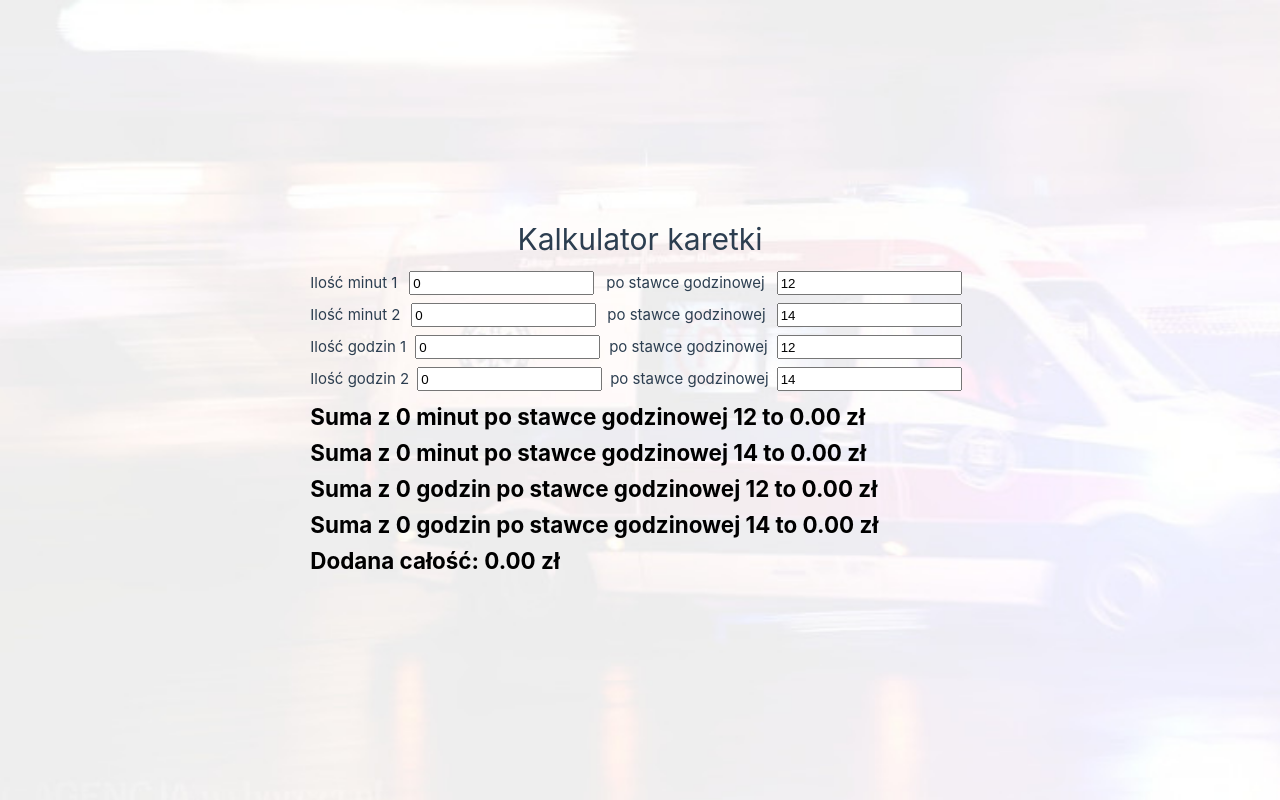
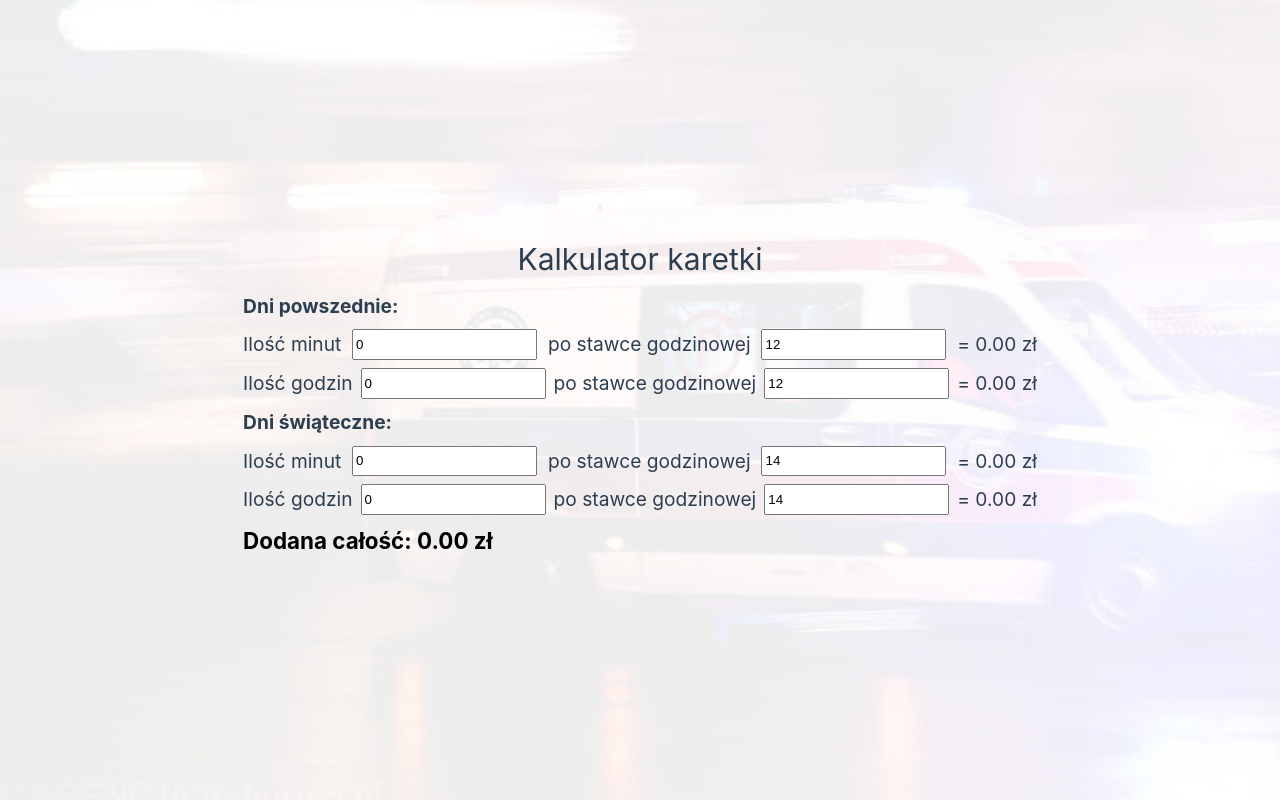
Before and after one commit to thmyrk/ambulance-calculator, a Vue app: page / in a window 1280 px wide. Built offline with nearby package versions, Linux system fonts and the light colour scheme.

Commit message:
Product owner feedback

```diff
--- a/src/components/Calculator.vue
+++ b/src/components/Calculator.vue
@@ -41,37 +41,46 @@ export default {
 <template>
     <div class="calculator">
         <div class="row">
-            Ilość minut 1
+            <div class="which-days">
+                Dni powszednie:
+            </div>
+        </div>
+        <div class="row">
+            Ilość minut
             <input type="number" v-model="minutesNumber1" placeholder="Ilość godzin" />
             po stawce godzinowej
             <input type="number" v-model="hourlyRate1" placeholder="Stawka godzinowa 1" />
+            = {{ calculateMinutes(minutesNumber1, hourlyRate1).toFixed(2) }} zł
         </div>
         <div class="row">
-            Ilość minut 2
+            Ilość godzin
+            <input type="number" v-model="hoursNumber1" placeholder="Ilość godzin" />
+            po stawce godzinowej
+            <input type="number" v-model="hourlyRate3" placeholder="Stawka godzinowa 1" />
+            = {{ calculateHours(hoursNumber1, hourlyRate3).toFixed(2) }} zł
+        </div>
+        <div class="row">
+            <div class="which-days">
+                Dni świąteczne:
+            </div>
+        </div>
+        <div class="row">
+            Ilość minut
             <input type="number" v-model="minutesNumber2" placeholder="Ilość godzin" />
             po stawce godzinowej
             <input type="number" v-model="hourlyRate2" placeholder="Stawka godzinowa 1" />
+            = {{ calculateMinutes(minutesNumber2, hourlyRate2).toFixed(2) }} zł
         </div>
         <div class="row">
-            Ilość godzin 1
-            <input type="number" v-model="hoursNumber1" placeholder="Ilość godzin" />
-            po stawce godzinowej
-            <input type="number" v-model="hourlyRate3" placeholder="Stawka godzinowa 1" />
-        </div>
-        <div class="row">
-            Ilość godzin 2
+            Ilość godzin
             <input type="number" v-model="hoursNumber2" placeholder="Ilość godzin" />
             po stawce godzinowej
             <input type="number" v-model="hourlyRate4" placeholder="Stawka godzinowa 2" />
+            = {{ calculateHours(hoursNumber2, hourlyRate4).toFixed(2) }} zł
         </div>
 
         <div id="calculation-result">
             <h3>
-                Suma z {{ minutesNumber1 }} minut po stawce godzinowej {{ hourlyRate1 }} to {{ calculateMinutes(minutesNumber1, hourlyRate1).toFixed(2) }} zł<br>
-                Suma z {{ minutesNumber2 }} minut po stawce godzinowej {{ hourlyRate2 }} to {{ calculateMinutes(minutesNumber2, hourlyRate2).toFixed(2) }} zł<br>
-                Suma z {{ hoursNumber1 }} godzin po stawce godzinowej {{ hourlyRate3 }} to {{ calculateHours(hoursNumber1, hourlyRate3).toFixed(2) }} zł<br>
-                Suma z {{ hoursNumber2 }} godzin po stawce godzinowej {{ hourlyRate4 }} to {{ calculateHours(hoursNumber2, hourlyRate4).toFixed(2) }} zł<br>
-
                 Dodana całość: {{
                     this.calculateResult(
                         minutesNumber1, minutesNumber2,
@@ -100,8 +109,12 @@ export default {
     margin-bottom: 0.5rem;
 }
 
-.calculation-result {
-    /* width: 100% */
+.which-days {
+    font-weight: 700;
+}
+
+.calculator {
+    font-size: 1.2rem;
 }
 
 h3 {
```
